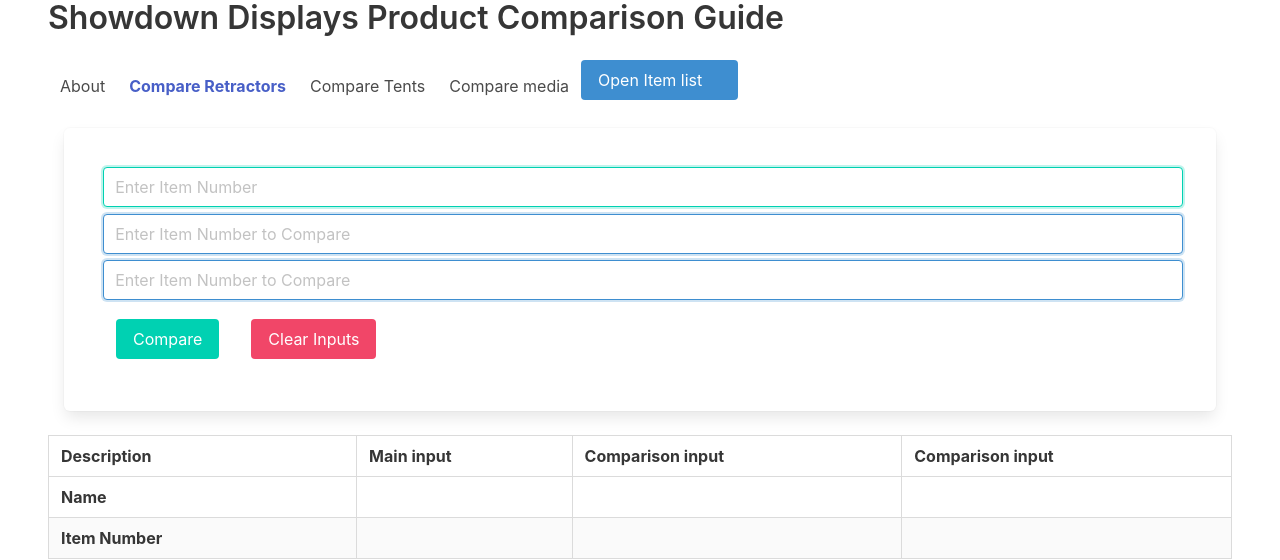
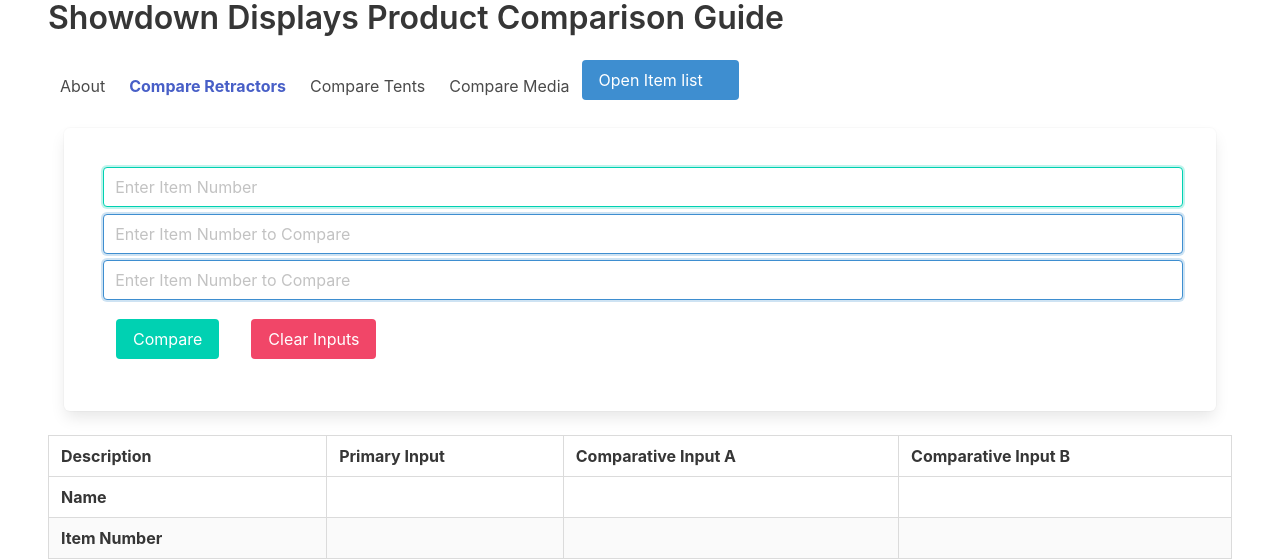
Before and after one commit to SeanHaugen/Comparison_guide, a React (Create React App) app: page /RetractorCompare in a window 1280 px wide. Shown: the top 560 px of the page. Built offline with nearby package versions, Linux system fonts and the light colour scheme.

Commit message:
added comments, changed some text in table/about

```diff
--- a/src/App.js
+++ b/src/App.js
@@ -15,12 +15,15 @@
 
 function App() {
 
+  //The three items here are to handle each of the inputs on the form
     const [item, setItem] = useState({});
     const [item2, setItem2] = useState({});
     const [item3, setItem3] = useState({});
+
+  //The selected Route state is assigned based on which route the user chooses from the menu utilizing the useEffect Hook.
+  //The route chosen then assigns the corresponding item list
     const [itemList, setItemList] = useState({})
     const [selectedRoute, setSelectedRoute] = useState("");
-
     useEffect(() => {
         if (selectedRoute === "retractors") {
           setItemList(Retractors);
@@ -39,15 +42,19 @@
                 <Routes>
                     <Route path='/About' element={<About />} />
                     <Route path='/RetractorCompare' element={
-                    <>
+                    <div>
                       <SearchBar itemList={itemList} setItem={setItem} setItem2={setItem2} setItem3={setItem3} />
                       <ShowRetractors retractor={item} retractor2={item2} retractor3={item3} />
-                    </>} />
+                    </div>
+                    }
+                     />
                     <Route path='/TentsCompare' element={
-                    <>
+                    <div>
                       <SearchBar itemList={itemList} setItem={setItem} setItem2={setItem2} setItem3={setItem3} />
                       <ShowTent tent={item} tent2={item2} tent3={item3} />
-                    </>} />
+                    </div>
+                    }
+                     />
                 </Routes>
             </Router>
         </div>
--- a/src/components/About.js
+++ b/src/components/About.js
@@ -5,7 +5,7 @@
     return (
         <div className="about content">
             <h1 className="title">About The Tool</h1>
-            <h3 className="body ">This app is designed to streamline the comparison process by taking in one main input and two secondary inputs. The main input serves as the basis for comparison, while the secondary inputs are evaluated against it. </h3>
+            <p className="body ">This app is designed to streamline the comparison process by taking in one primary input and two secondary comparative inputs. The primary input serves as the basis for comparison, while the secondary inputs are evaluated against it. </p>
             <p className="body">Currently the comparison guide only works for exact item numbers. The Select Item dropdown menu can be used to locate the item numbers for that particular product line. </p>
         </div>
     )
--- a/src/components/Header.js
+++ b/src/components/Header.js
@@ -13,7 +13,7 @@
                 <NavLink to='/About' className="navbar-item">About</NavLink>
                 <NavLink to='/RetractorCompare' className="navbar-item" onClick={() => setSelectedRoute('retractors')} >Compare Retractors</NavLink>
                 <NavLink to='/TentsCompare' className="navbar-item" onClick={() => setSelectedRoute('tents')}>Compare Tents</NavLink>
-                <NavLink to='/mediaCompare' className="navbar-item">Compare media</NavLink>
+                <NavLink to='/mediaCompare' className="navbar-item">Compare Media</NavLink>
                 <ItemList className="list-container" itemList={itemList} />
             </div>
         </nav>
--- a/src/components/ItemList.js
+++ b/src/components/ItemList.js
@@ -1,21 +1,19 @@
 
 import React, { useState } from 'react'
-// import ReactDropdown from 'react-dropdown';
-
-
 
 function ItemList({itemList}) {
 
+    //controls state for the dropdown list of item numbers
+    const [isOpen, setIsOpen] = useState(false);
+    //state for allowing the user to search for the specific item from the dropdown menu
     const searchItemFromLocalStorage = localStorage.getItem('searchItem') || '';
-
-    const [isOpen, setIsOpen] = useState(false);
     const [searchItem, setSearchItem] = useState(searchItemFromLocalStorage)
 
-
+    //event handler for opening and closing the dropdown menu
     const handleIsOpen = () => {
         setIsOpen(!isOpen)
     }
-
+    //event handler for entering text into the inputs and assigning the value to search item with setSearchItem
     const handleSearch = (event) => {
         setSearchItem(event.target.value)
     }
@@ -31,7 +29,7 @@
                     </span>
                 </button>
             </div>
-
+            {/* The following is displayed when the dropdown is open */}
             {isOpen && (
             <div className="dropdown-menu" id="dropdown-menu5" role="menu" >
                 <input
@@ -41,7 +39,7 @@
                 value={searchItem}
                 className="input is-small is-rounded is-info"
                 />
-
+                {/* allows the user to filter the dropdown items with the searchbar as well as mapping the dropdown items */}
                 <ul className="dropdown-content ">
                     {itemList.filter(post => {
                         if (searchItem === '') {
@@ -64,7 +62,6 @@
             </div>
             )}
         </div>
-
     </>
     )
 }
--- a/src/components/retractors/ShowRetractors.js
+++ b/src/components/retractors/ShowRetractors.js
@@ -11,9 +11,9 @@
                 <thead>
                     <tr>
                         <th scope="col">Description</th>
-                        <th scope="col">Main input</th>
-                        <th scope="col">Comparison input</th>
-                        <th scope="col">Comparison input</th>
+                        <th scope="col">Primary Input</th>
+                        <th scope="col">Comparative Input A</th>
+                        <th scope="col">Comparative Input B</th>
                     </tr>
                 </thead>
                 <tbody>
--- a/src/components/tents/ShowTents.js
+++ b/src/components/tents/ShowTents.js
@@ -8,9 +8,9 @@
                 <thead>
                     <tr>
                         <th scope="col">Description</th>
-                        <th scope="col">Main input</th>
-                        <th scope="col">Comparison input</th>
-                        <th scope="col">Comparison input</th>
+                        <th scope="col">Primary input</th>
+                        <th scope="col">Comparative input A</th>
+                        <th scope="col">Comparative input B</th>
                     </tr>
                 </thead>
                 <tbody>
```
Also changed, not shown: src/components/SearchBar.js (+7 -14 lines).
